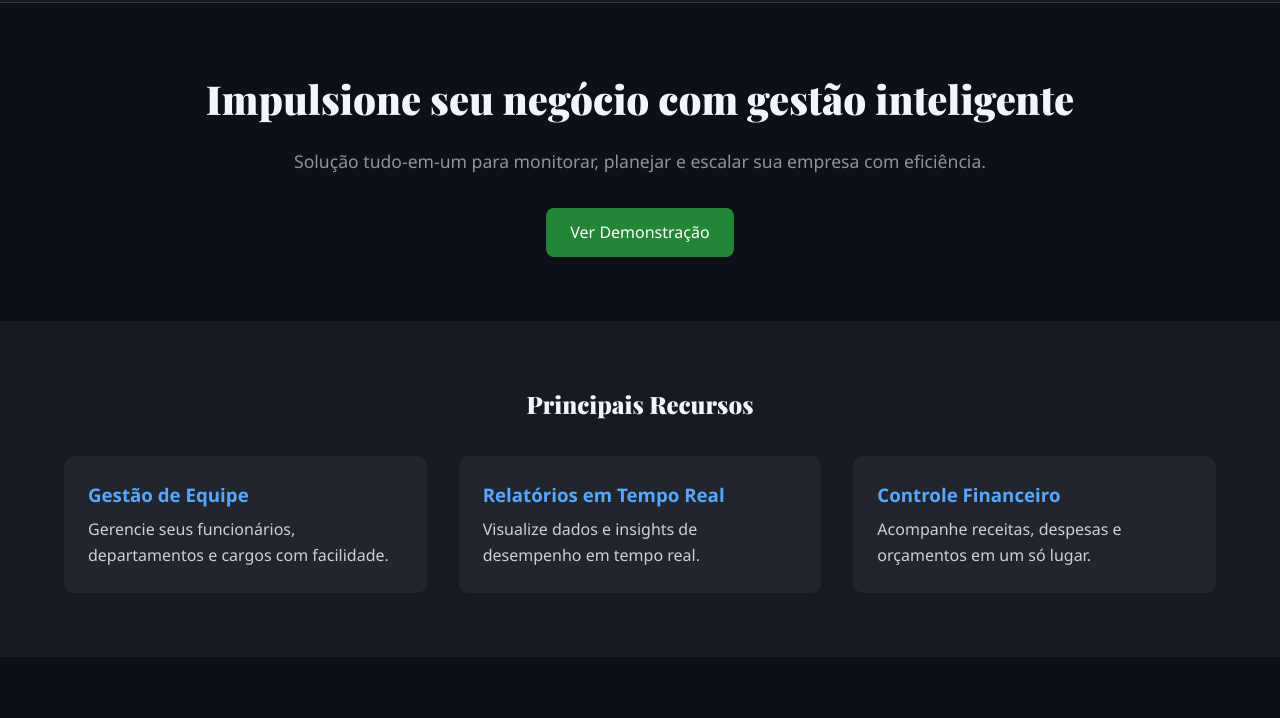
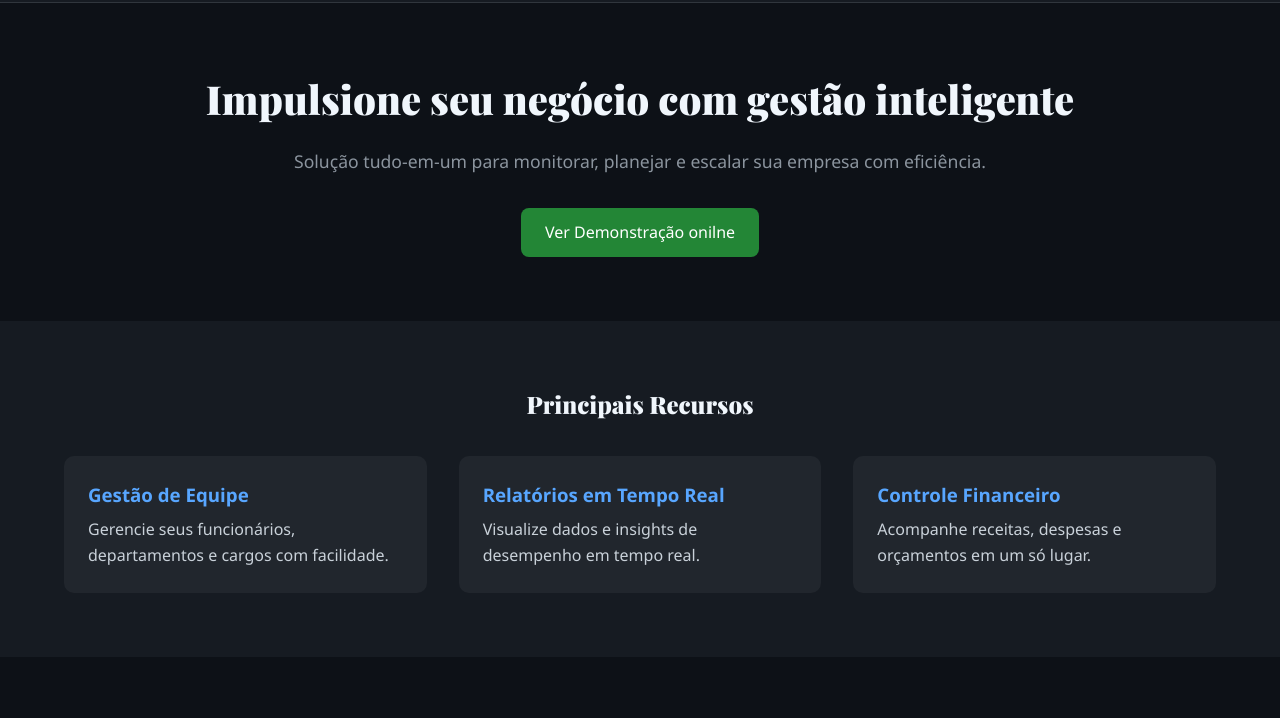
Before and after one commit to ElliJr/Enterprise-site, a plain HTML site: page index.html in a window 1280 px wide. Shown: the part 66-784 px from the top of the page. Drawn offline with nearby package versions, Linux system fonts and the light colour scheme; files whose address does not match are found by name; a web font is replaced by a local one.

Commit message:
Update index.html

```diff
--- a/index.html
+++ b/index.html
@@ -40,7 +40,7 @@
     <div class="container">
       <h2>Impulsione seu negócio com gestão inteligente</h2>
       <p>Solução tudo-em-um para monitorar, planejar e escalar sua empresa com eficiência.</p>
-      <a href="#demo" class="btn">Ver Demonstração</a>
+      <a href="https://ellijr.github.io/demonstacao-enterprise/ " class="btn">Ver Demonstração onilne</a>
     </div>
   </section>
 
```
